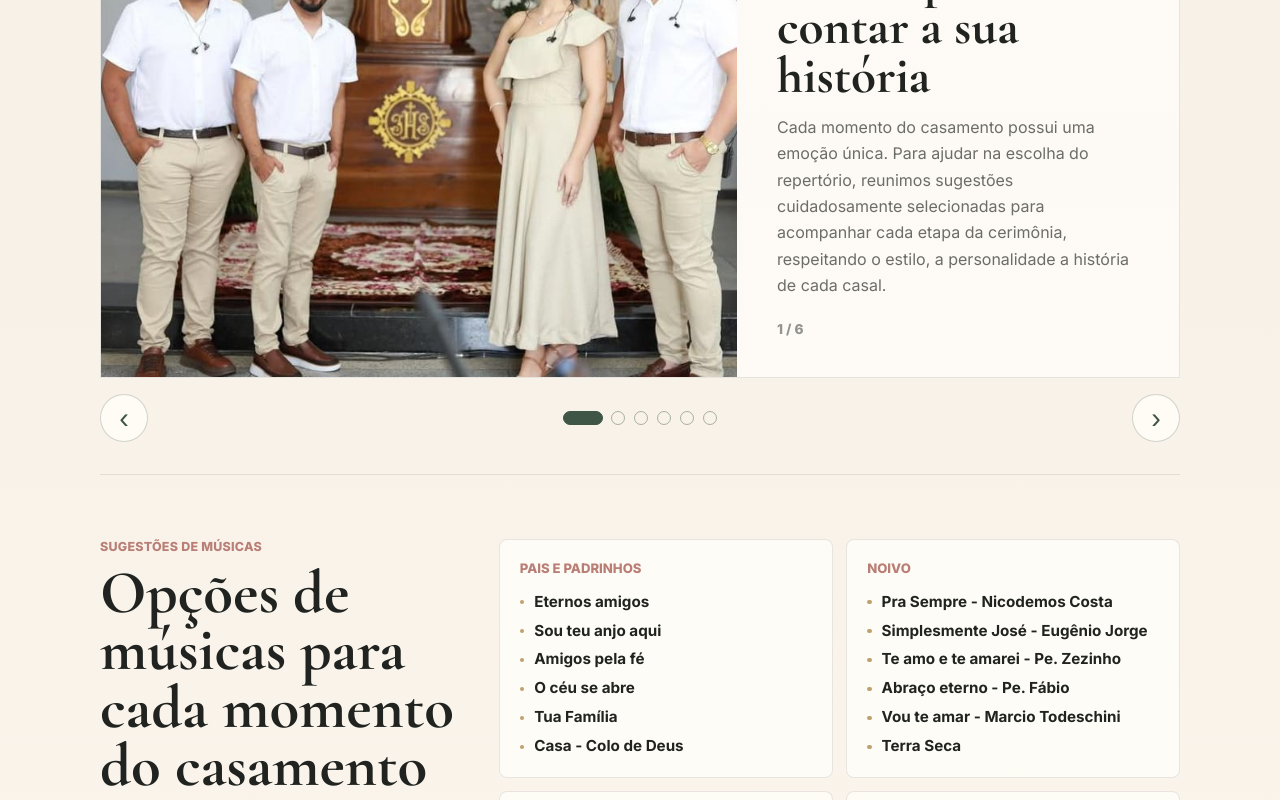
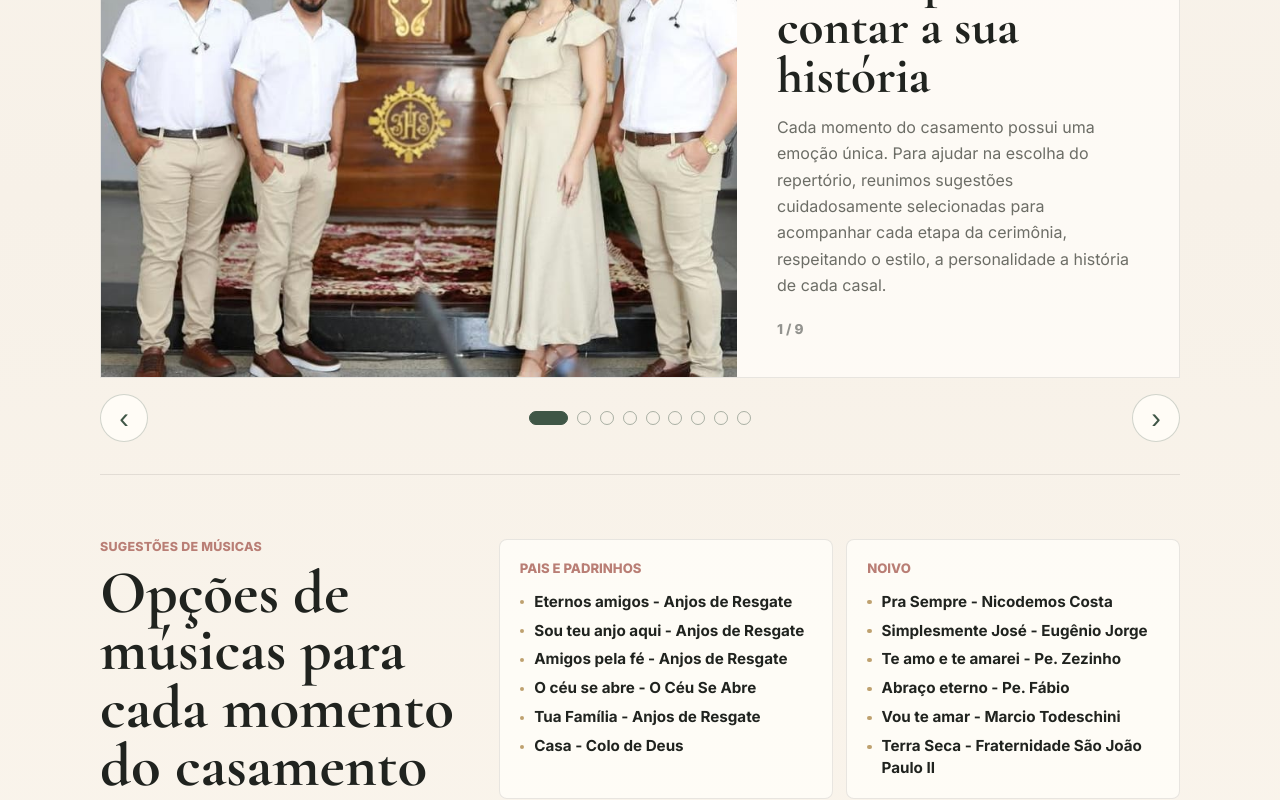
Before and after one commit to tsm77/quatro-vozes-frontend, an Angular app: page / in a window 1280 px wide. Shown: the part 2000-2800 px from the top of the page. Built offline with nearby package versions, Linux system fonts and the light colour scheme.

Commit message:
adicionando mais tres videos e corrigindo pontuação

```diff
--- a/src/app/app.html
+++ b/src/app/app.html
@@ -26,8 +26,8 @@
           <span>Um Sim</span>
         </h1>
         <p class="hero-tagline">
-          <span>Música que emociona</span>
-          <span>Amor que fica</span>
+          <span>Música que emociona.</span>
+          <span>Amor que fica.</span>
         </p>
       </div>
     </div>
@@ -61,7 +61,7 @@
   <section class="gallery-section" id="galeria" aria-labelledby="gallery-title">
     <div class="section-heading">
       <h2 id="gallery-title">Galeria de fotos e videos</h2>
-      <p>Mais do que registros, são memórias eternizadas</p>
+      <p>Mais do que registros, são memórias eternizadas.</p>
       <p>
         Reviva alguns dos momentos em que tivemos a honra de acompanhar cerimônias repletas de amor,
         emoção e significado, onde cada canção ajudou a tornar o instante ainda mais especial.
--- a/src/app/app.ts
+++ b/src/app/app.ts
@@ -69,7 +69,7 @@ export class App {
       label: 'Entrada da Imagem',
       title: 'Colo de Mãe',
       description:
-        'Ao som de "Colo de Mãe", de Ariana Arydes, este momento convida a repousar no abraço materno de Maria. Entre olhares, gestos e emoções, a canção recorda que nunca caminhamos sozinhos quando nos deixamos conduzir pelo amor da Mãe que acolhe, protege e intercede por seus filhos.',
+        'Ao som de "Colo de Mãe", de Adriana Arydes, este momento convida a repousar no abraço materno de Maria. Entre olhares, gestos e emoções, a canção recorda que nunca caminhamos sozinhos quando nos deixamos conduzir pelo amor da Mãe que acolhe, protege e intercede por seus filhos.',
     },
     {
       type: 'video',
@@ -81,17 +81,47 @@ export class App {
       description:
         'Registro em vídeo ao som de "Eu Juro", de Leandro & Leonardo, marcando um dos momentos mais emocionantes da celebração. Uma canção que expressa a beleza das promessas feitas diante do amor, da cumplicidade e da decisão de construir uma vida a dois.',
     },
+    {
+      type: 'video',
+      src: 'https://pub-b969b589296345dd9cc3a0018f9d0ff7.r2.dev/CHUVA-DE-GRACA-ELIANE-RIBEIRO.mp4',
+      poster: '/assets/foto_oficial.jpeg',
+      alt: 'Video do grupo Quatro Vozes Um Sim cantando Chuva de graça',
+      label: 'Saída dos Noivos',
+      title: 'Chuva de graça',
+      description:
+        'Registro em vídeo ao som de "Chuva de Graça", de Eliana Ribeiro, este momento celebra a alegria do amor abençoado por Deus. Na saída dos noivos, a canção expressa a certeza de que a graça divina acompanha cada passo dessa nova caminhada, derramando bênçãos, esperança e felicidade sobre a família que nasce.',
+    },
+    {
+      type: 'video',
+      src: 'https://pub-b969b589296345dd9cc3a0018f9d0ff7.r2.dev/SINAL-DO-MEU-AMOR-DAVIDSON-SILVA.mp4',
+      poster: '/assets/foto_oficial.jpeg',
+      alt: 'Video do grupo Quatro Vozes Um Sim cantando Sinal do meu amor',
+      label: 'Alianças',
+      title: 'Sinal do meu amor',
+      description:
+        'Registro em vídeo ao som de "Sinal do Meu Amor", de Davidson Silva, as alianças selam a união de duas vidas que agora caminham como uma só. Um gesto simples, mas carregado de significado, que expressa a força do amor, da confiança e da bênção de Deus sobre o casal.',
+    },
+    {
+      type: 'video',
+      src: 'https://pub-b969b589296345dd9cc3a0018f9d0ff7.r2.dev/CASA-COLO-DE-DEUS.mp4',
+      poster: '/assets/foto_oficial.jpeg',
+      alt: 'Video do grupo Quatro Vozes Um Sim cantando Casa',
+      label: 'Padrinhos',
+      title: 'Casa',
+      description:
+        'Ao som de "Casa", da Comunidade Colo de Deus, os padrinhos entram como testemunhas de uma história construída com amor e amizade. Pessoas especiais que compartilham alegrias, desafios e a missão de acompanhar o casal em sua nova caminhada.',
+    },
   ];
 
   readonly songSuggestions: SongSuggestion[] = [
     {
       moment: 'Pais e Padrinhos',
       songs: [
-        'Eternos amigos',
-        'Sou teu anjo aqui',
-        'Amigos pela fé',
-        'O céu se abre',
-        'Tua Família',
+        'Eternos amigos - Anjos de Resgate',
+        'Sou teu anjo aqui - Anjos de Resgate',
+        'Amigos pela fé - Anjos de Resgate',
+        'O céu se abre - O Céu Se Abre',
+        'Tua Família - Anjos de Resgate',
         'Casa - Colo de Deus',
       ],
     },
@@ -103,29 +133,33 @@ export class App {
         'Te amo e te amarei - Pe. Zezinho',
         'Abraço eterno - Pe. Fábio',
         'Vou te amar - Marcio Todeschini',
-        'Terra Seca',
+        'Terra Seca - Fraternidade São João Paulo II ',
       ],
     },
     {
       moment: 'Daminhas e Pagens',
-      songs: ['Amar como Jesus amou', 'Anjos de Deus', 'Mãezinha do céu'],
+      songs: [
+        'Amar como Jesus amou - Pe. Marcelo Rossi',
+        'Anjos de Deus - Pe. Marcelo Rossi',
+        'Mãezinha do céu - Pe. Marcelo Ross',
+      ],
     },
     {
       moment: 'Noiva',
       songs: [
         'Ave-Maria',
         'A padroeira',
-        'Deixa Deus sonhar em ti',
-        'Jesus meu esposo',
-        'O primeiro olhar',
-        'Abraço eterno',
+        'Deixa Deus sonhar em ti - Frei Gilson',
+        'Jesus meu esposo - Colo de Deus',
+        'O primeiro olhar - Anjos de Resgate',
+        'Abraço eterno - Pe. Fabio de Melo',
         'Eis-me aqui - Colo de Deus',
         'Eu Juro - Leandro e Leonardo',
       ],
     },
     {
       moment: 'Evangelho',
-      songs: ['Aleluia', 'Fala Senhor', 'Buscai primeiro'],
+      songs: ['Aleluia - CNBB', 'Fala Senhor - CNBB', 'Buscai primeiro - Vencedores Por Cristo'],
     },
     {
       moment: 'Alianças',
@@ -139,26 +173,27 @@ export class App {
     {
       moment: 'Comunhão',
       songs: [
-        'Sacramento da comunhão',
-        'Milagre de amor',
-        'Ao partir o pão',
-        'Mística sublime',
-        'Incomparável comunhão',
+        'Sacramento da comunhão - Nelsinho Corrêa',
+        'Milagre de amor - Juliana de Paula',
+        'Ao partir o pão - Walmir Alencar',
+        'Mística sublime - Colo de Deus',
+        'Incomparável comunhão - Missionário Shalom',
       ],
     },
     {
       moment: 'Após os Votos e Saída dos Noivos',
       songs: [
         'Você e Eu - Eliane Ribeiro',
+        'Chuva de graça - Eliane Ribeiro',
         'Águia pequena - Pe. Zezinho',
-        'Terra seca',
-        'Oração pela família',
-        'Juramento - Padre Zezinho',
+        'Terra Seca - Fraternidade São João Paulo II ',
+        'Oração pela família Pe. Zezinho',
+        'Juramento - Pe. Zezinho',
         'Oração do amor - Arianne',
         'Humano amor de Deus - Pe. Fábio',
         'Nossa História - Dunga',
-        'Eu te levantarei',
-        'Eu seguirei',
+        'Eu te levantarei - Frei Gilson',
+        'Eu seguirei - Frei Gilson',
       ],
     },
   ];
```
Also changed, not shown: 1 other file (tests, documents, lock files or other folders).
